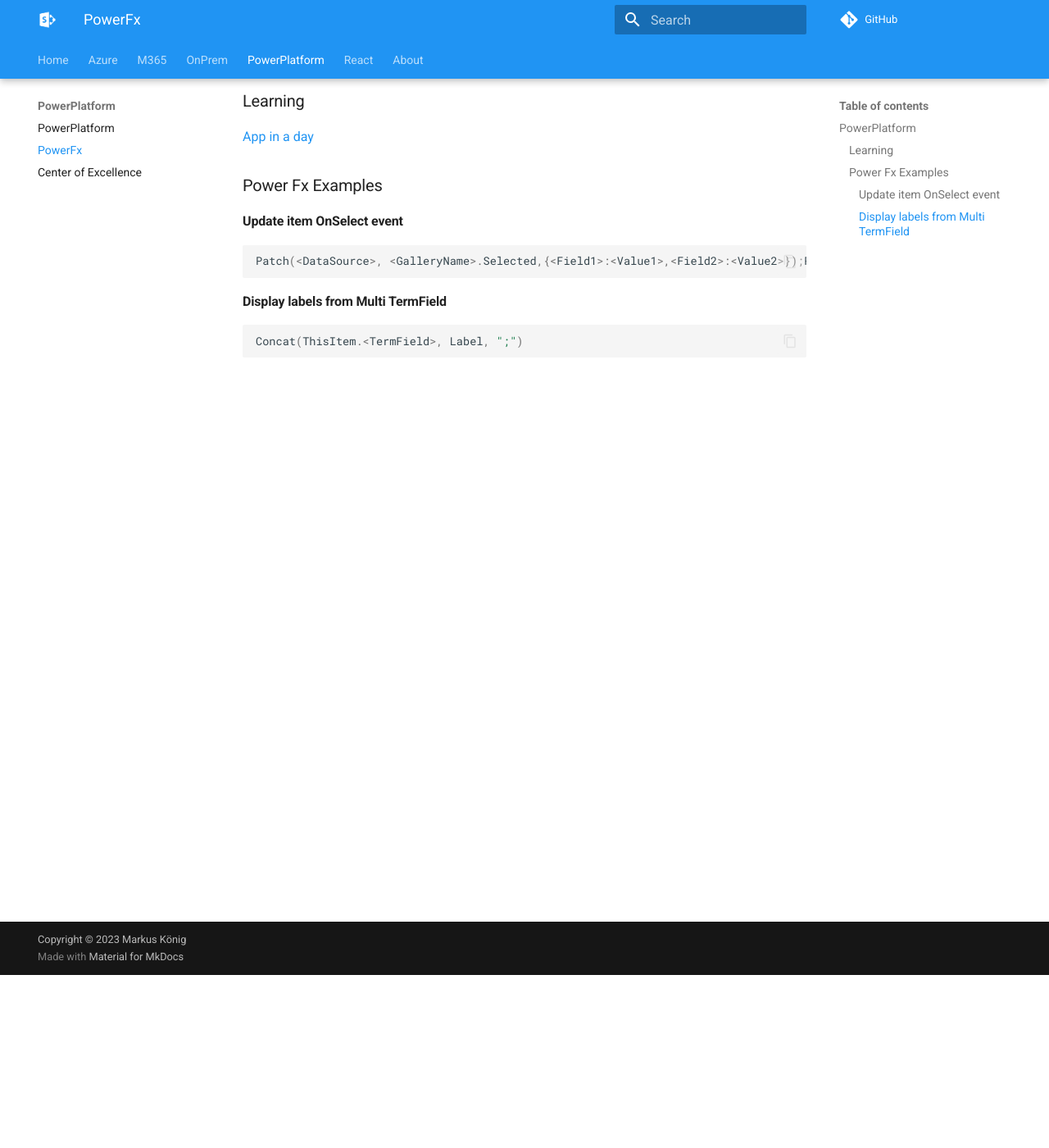
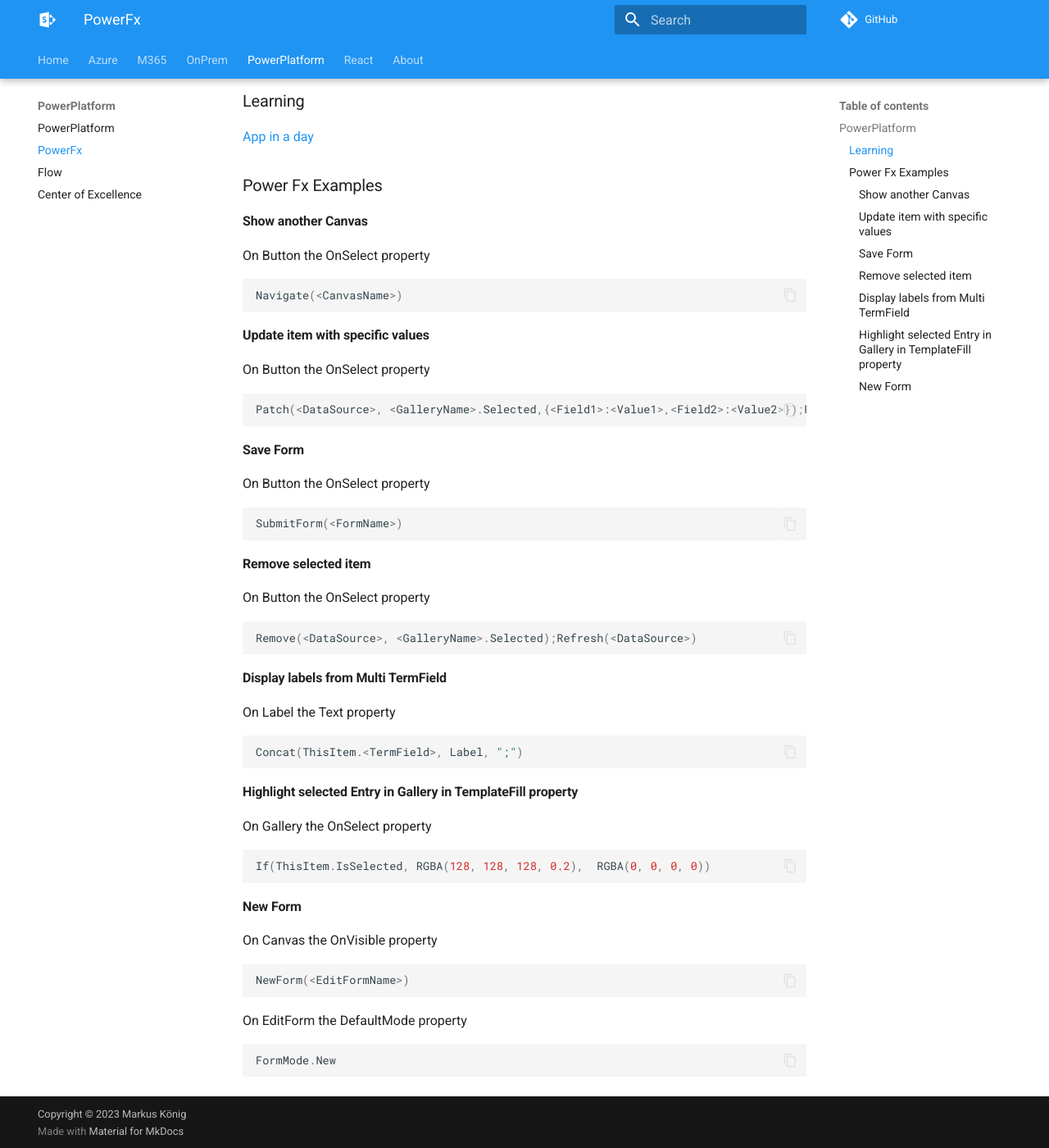
Before and after one commit to Kusi1975/spkb, an MkDocs documentation site: the page built from docs/PowerPlatform/PowerFx/index.md, in a window 1280 px wide and 1400 px high, scrolled down 211 px. Shown: the whole window at 82% size. Built offline with MkDocs 1.6.1 and Material for MkDocs 9.7.7, drawn with Linux system fonts in a browser that asks for light colours; comment, search, counter and statistics services are not loaded.

````diff
--- a/docs/PowerPlatform/PowerFx/index.md
+++ b/docs/PowerPlatform/PowerFx/index.md
@@ -8,14 +8,65 @@
 
 ### Power Fx Examples
 
-#### Update item OnSelect event
+#### Show another Canvas
+
+On Button the OnSelect property
+
+```cs
+Navigate(<CanvasName>)
+```
+
+#### Update item with specific values
+
+On Button the OnSelect property
 
 ```cs
 Patch(<DataSource>, <GalleryName>.Selected,{<Field1>:<Value1>,<Field2>:<Value2>});Refresh(<DataSource>)
 ```
 
+#### Save Form
+
+On Button the OnSelect property
+
+```cs
+SubmitForm(<FormName>)
+```
+
+#### Remove selected item
+
+On Button the OnSelect property
+
+```cs
+Remove(<DataSource>, <GalleryName>.Selected);Refresh(<DataSource>)
+```
+
 #### Display labels from Multi TermField
+
+On Label the Text property
 
 ```cs
 Concat(ThisItem.<TermField>, Label, ";")
 ```
+
+#### Highlight selected Entry in Gallery in TemplateFill property
+
+On Gallery the OnSelect property
+
+
+```cs
+If(ThisItem.IsSelected, RGBA(128, 128, 128, 0.2),  RGBA(0, 0, 0, 0))
+```
+
+#### New Form
+
+On Canvas the OnVisible property
+
+```cs
+NewForm(<EditFormName>)
+```
+
+On EditForm the DefaultMode property
+
+```cs
+FormMode.New
+```
--- a/mkdocs.yml
+++ b/mkdocs.yml
@@ -25,6 +25,7 @@
   - PowerPlatform:
     - PowerPlatform: PowerPlatform/index.md
     - PowerFx: PowerPlatform/PowerFx/index.md
+    - Flow: PowerPlatform/Flow/index.md
     - Center of Excellence: PowerPlatform/CoE/index.md
   - React:
     - React: React/index.md
````
Also changed, not shown: docs/PowerPlatform/Flow/index.md (added, +32 -0 lines), docs/React/index.md (+14 -0 lines).
